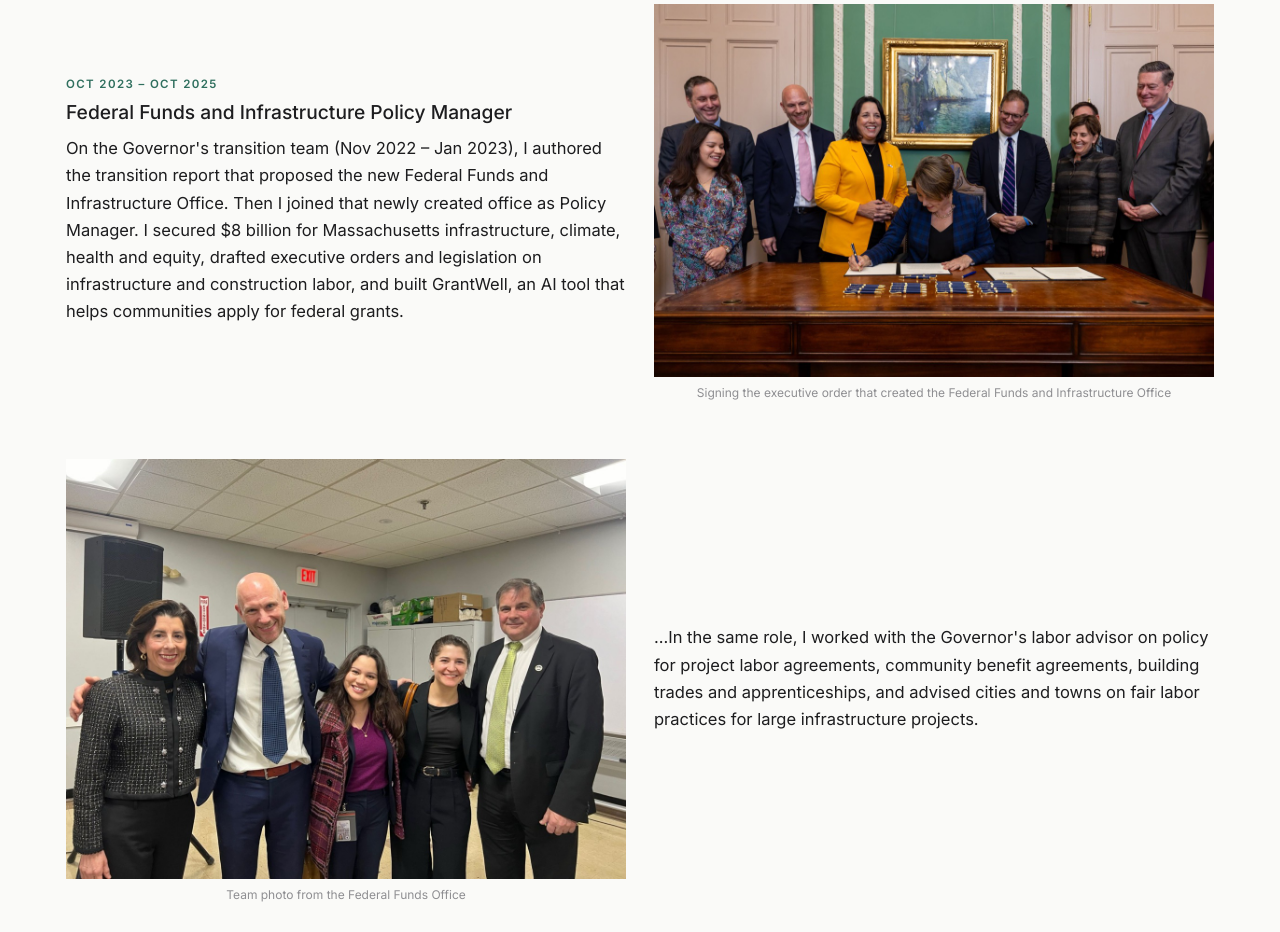
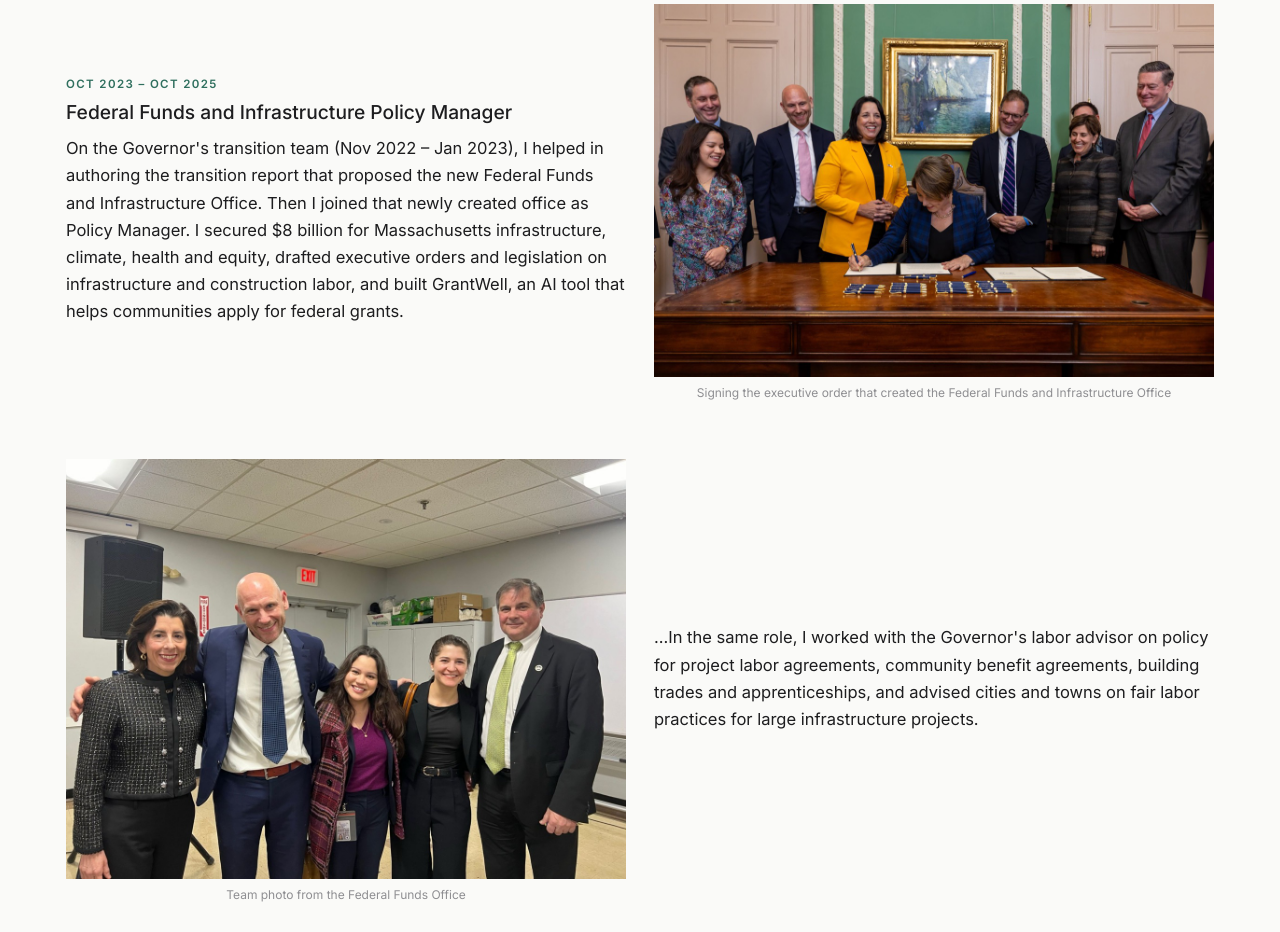
Before and after one commit to micaela-leonarte/micaela-leonarte.github.io, a plain HTML site: page index.html in a window 1280 px wide. Shown: the part 2000-2932 px from the top of the page. Drawn offline with Linux system fonts and the light colour scheme.

Commit message:
Transition report wording: helped in authoring

```diff
--- a/index.html
+++ b/index.html
@@ -81,7 +81,7 @@
         <div class="step-text">
           <p class="step-date">Oct 2023 – Oct 2025</p>
           <h3>Federal Funds and Infrastructure Policy Manager</h3>
-          <p>On the Governor's transition team (Nov 2022 – Jan 2023), I authored the transition report that proposed the new Federal Funds and Infrastructure Office. Then I joined that newly created office as Policy Manager. I secured $8 billion for Massachusetts infrastructure, climate, health and equity, drafted executive orders and legislation on infrastructure and construction labor, and built GrantWell, an AI tool that helps communities apply for federal grants.</p>
+          <p>On the Governor's transition team (Nov 2022 – Jan 2023), I helped in authoring the transition report that proposed the new Federal Funds and Infrastructure Office. Then I joined that newly created office as Policy Manager. I secured $8 billion for Massachusetts infrastructure, climate, health and equity, drafted executive orders and legislation on infrastructure and construction labor, and built GrantWell, an AI tool that helps communities apply for federal grants.</p>
         </div>
       </article>
 
```
